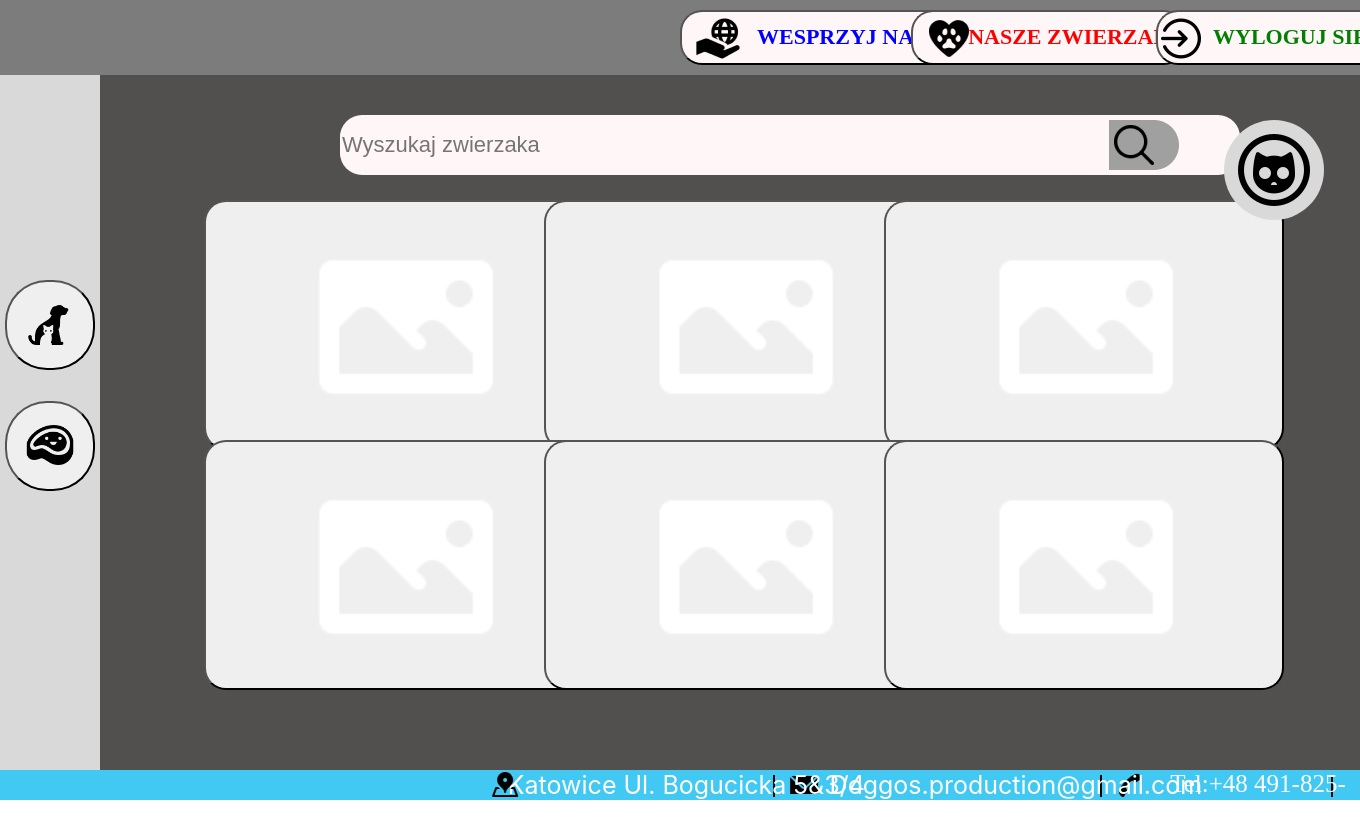
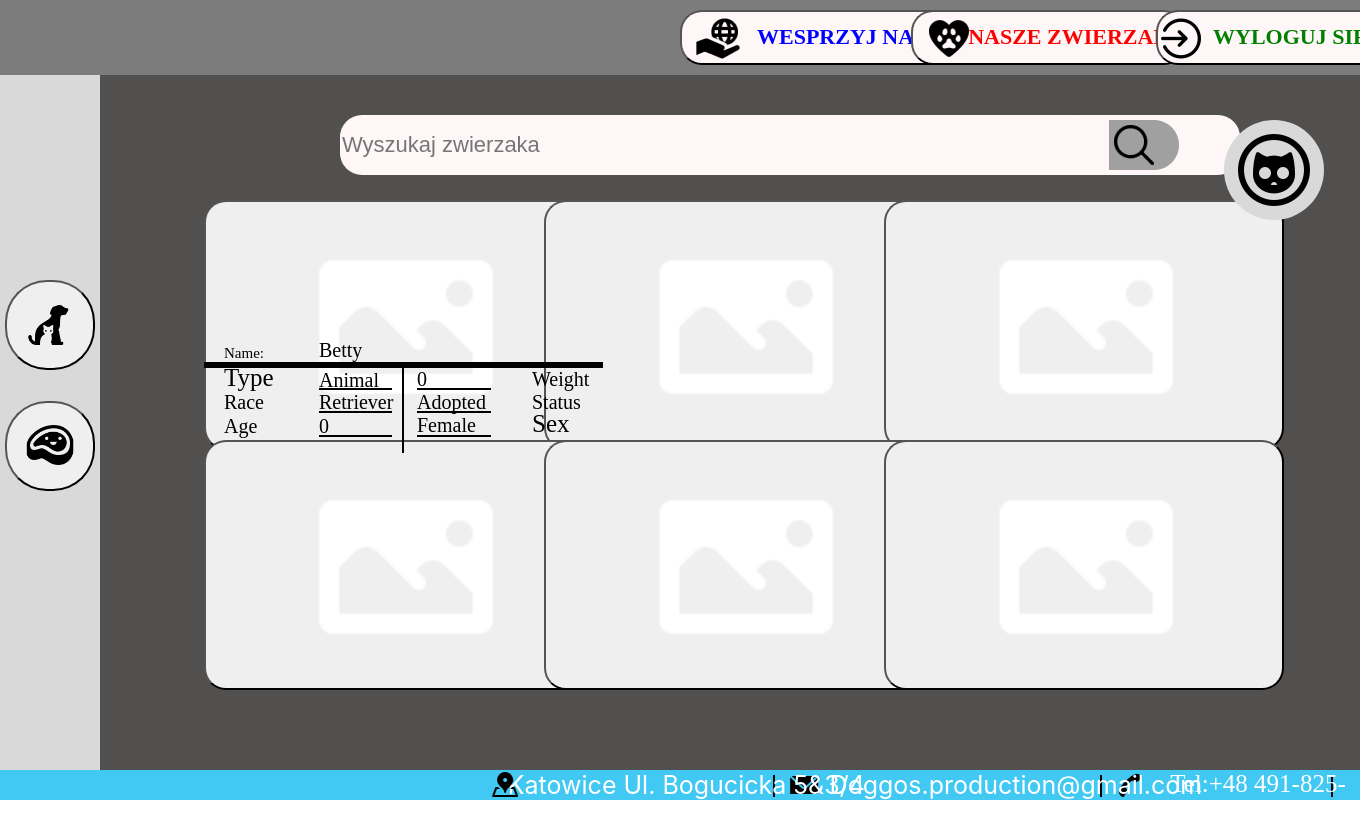
Before and after one commit to FilipParyz/TestingDoggos, a Flask app: page / in a window 1360 px wide; the page is wider, and only the part inside the window is pictured. Run offline with Flask 3, Linux system fonts and the light colour scheme; data that the repository does not hold is empty.

Commit message:
fixed class  problem profile data

```diff
--- a/static/css/infostyle.css
+++ b/static/css/infostyle.css
@@ -1,18 +1,17 @@
 .container {
-    left: 1px;
-    top: 120px;
+    left: 0px;
+    top: 125px;
     z-index: 1;
-    width: 100%;
     height: 100%;
 }
 
-.horizontal-line {
+#horizontal-line {
     top: 37px;
     width: 393px;
     border: 3px black solid;
 }
 
-.vertical-line {
+#vertical-line {
     top: 38px;
     left: 200px;
     width: 88px;
@@ -21,56 +20,58 @@
     border: 1px black solid;
 }
 
-.info-box {
+#info-box-Right {
     top: 43px;
     left: 213px;
     width: 180px;
     height: 75px;
 }
 
-.info-box .label {
+#info-box-Left {
+    top: 0px;
+    left: -80px;
+    height: 116px;
+    width: 177.50px;
+}
+
+.line {
+    top: 0px;
+    width: 40%;
+    border: 1px black solid;
     color: black;
     font-weight: 400;
     text-align: center;
     font-family: DM Sans;
     word-wrap: break-word;
 }
-
-.profile-box {
+.label {
     top: 0px;
-    left: 6px;
-    height: 116px;
-    width: 177.50px;
-}
-
-.profile-box .label {
-    top: 0px;
-    color: black;
+    left: 100px;
     font-weight: 400;
     text-align: center;
     font-family: DM Sans;
     word-wrap: break-word;
+    color: black;
 }
+.paragraph {
+    font-size: 20px;
+}
+#label-type { top: 39px; font-size: 25px; }
+#label-name { top: 20px; font-size: 15px; }
+#label-race { top: 66px; font-size: 20px; }
+#label-age  { top: 90px; font-size: 20px; }
 
-.profile-box .label.type { top: 39px; font-size: 25px; }
-.profile-box .label.name { top: 20px; font-size: 15px; }
-.profile-box .label.race { top: 66px; font-size: 20px; }
-.profile-box .label.age  { top: 90px; font-size: 20px; }
+#label-sex    { left: 115px; top: 42px; font-size: 25px; }
+#label-status { left: 115px; top: 23px; font-size: 20px; }
+#label-weight { left: 115px; top: 0px;  font-size: 20px; }
 
-.info-box .label.sex    { left: 115px; top: 42px; font-size: 25px; }
-.info-box .label.status { left: 115px; top: 23px; font-size: 20px; }
-.info-box .label.weight { left: 115px; top: 0px;  font-size: 20px; }
+#linyline1 { top: 20px; }
+#linyline2 { top: 43px; }
+#linyline3 { top: 67px; }
 
-.line.line1 { top: 20px; }
-.line.line2 { top: 43px; }
-.line.line3 { top: 67px; }
-.line.line4 { top: 63px; }
-.line.line5 { top: 86px; }
-.line.line6 { top: 110px; }
+#linyline4 { top: 63px; left:  195px; }
+#linyline5 { top: 86px; left:  195px; }
+#linyline6 { top: 110px; left: 195px;}
 
-.labelName,.labelType,.labelRace,.labelAge{ bottom: 0px; left: 95px; font-size: 20px;position: absolute; }
-.horizontal-line,.vertical-line,.info-box,.line,.profile-box,.container,.info-box .label,.profile-box .label { position: absolute; }
-.profile-box .line { width: 80px; left: 95.50px; border: 1px black solid; }
-.labelSex,.labelStatus,.labelWeight { font-size: 20px; }
-.line { width: 82px; border: 1px black solid; }
-.labelName{ left: 45px; font-size: 15px; }
+#paragraphType,#paragraphName,#paragraphRace,#paragraphAge  { bottom: 0px; left: 95px; font-size: 20px;position: absolute; }
+#horizontal-line,#vertical-line,#info-box-Left,.container,#info-box-Right,.label,.line { position: absolute; }
--- a/templates/index.html
+++ b/templates/index.html
@@ -77,43 +77,57 @@
             </div>
             {% endfor %}
         </div>
-            <div class="container">
-                <div class="horizontal-line"></div>
-                <div class="vertical-line"></div>
-                <div class="info-box">
-                    <div class="label-weight">Weight</div>
-                        <label class="paragraphWeight">0</label>
-                        <div></div>
-                    <div class="label-status">Status</div>
-                        <label class="paragraphStatus">Adopted</label>
-                        <div></div>
-                    <div class="label-sex">Sex</div>
-                            <label class="paragraphlSex">Female</label>
-                            <div></div>
-                    <div class="linyline1"></div>
-                    <div class="linyline2"></div>
-                    <div class="linyline3"></div>
-                </div>
-                <div class="profile-box">
-                    <div class="label-type">Type<label class="paragraphType">Animal</label></div>
-                        <div></div>
-                    <div class="label-name">Name: <label class="paragraphName">Betty</label></div>
-                        <div></div>
-                    <div class="label-race">Race<label class="paragraphRace">Retriever</label></div>
-                        <div></div>
-                    <div class="label-age">Age<label class="paragraphAge">0</label></div>
-                        <div></div>
-                    <div class="linyline4"></div>
-                    <div class="linyline5"></div>
-                    <div class="linyline6"></div>
-                </div>
+
+
             </div>-->
+
 
         <!-- BEGINNING Profiles Content -->
         <div class="PictureProfile1">
             <button id="Animal1" class="Picture">
                 <img class="Pic"  src="{{ url_for('static', filename='images/profiles/Picture.png') }}" />
             </button>
+
+            <div class="container">
+                <div id="horizontal-line"></div>
+                <div id="vertical-line"></div>
+                <div id="info-box-Right">
+                    <div class="label" id="label-weight">Weight</div>
+                        <label class="paragraph" id="paragraphWeight">0</label>
+                        <div></div>
+                    <div class="label" id="label-status">Status</div>
+                        <label class="paragraph" id="paragraphStatus">Adopted</label>
+                        <div></div>
+                    <div class="label" id="label-sex">Sex</div>
+                        <label class="paragraph" id="paragraphlSex">Female</label>
+                        <div></div>
+                    <div class="line" id="linyline1"></div>
+                    <div class="line" id="linyline2"></div>
+                    <div class="line" id="linyline3"></div>
+                </div>
+                <div id="info-box-Left">
+                    <div class="label" id="label-type">Type
+                        <label class="paragraph" id="paragraphType">Animal</label>
+                    </div>
+                        <div></div>
+                    <div class="label" id="label-name">Name:
+                        <label class="paragraph" id="paragraphName">Betty</label>
+                    </div>
+                        <div></div>
+                    <div class="label" id="label-race">Race
+                        <label class="paragraph" id="paragraphRace">Retriever</label>
+                    </div>
+                        <div></div>
+                    <div class="label" id="label-age">Age
+                        <label class="paragraph" id="paragraphAge">0</label>
+                    </div>
+                        <div></div>
+                    <div class="line" id="linyline4"></div>
+                    <div class="line" id="linyline5"></div>
+                    <div class="line" id="linyline6"></div>
+
+                </div>
+            </div>
         </div>
         <div class="PictureProfile2">
             <button id="Animal2" class="Picture">
```
